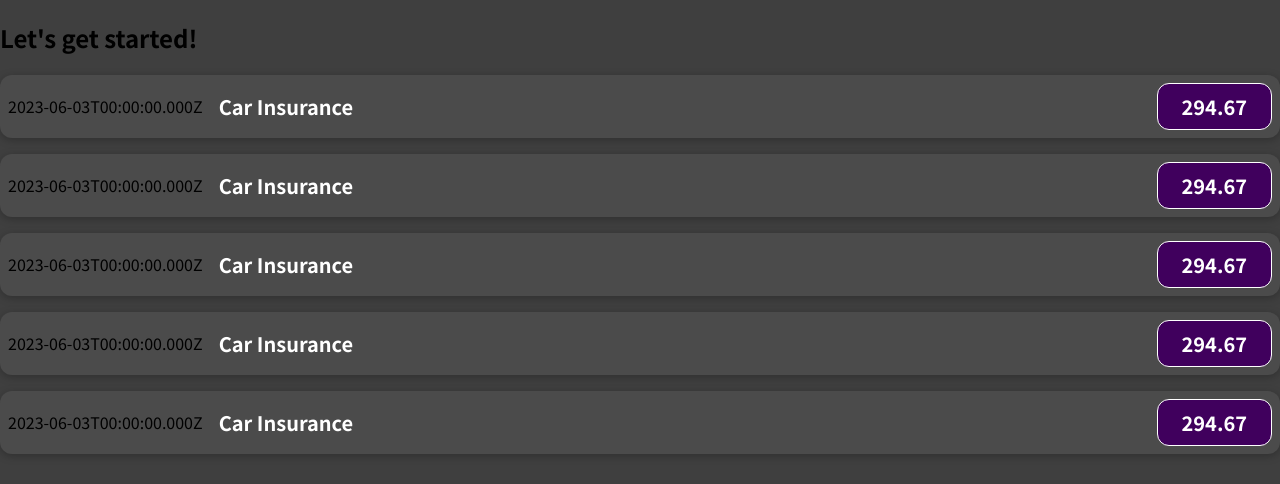
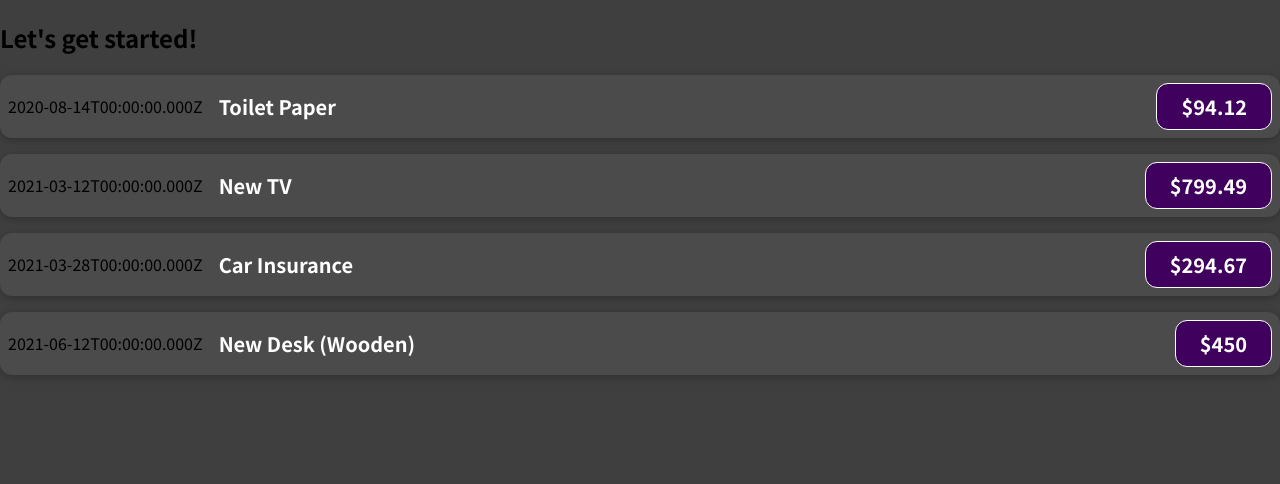
Before and after one commit to r4vaa/Web-dev-course, a JavaScript app in the folder React.js/01-starting-setup/: page / in a window 1280 px wide. Shown: the top 484 px of the page. Built offline with nearby package versions, Linux system fonts and the light colour scheme.

Commit message:
passing object data using props

```diff
--- a/React.js/01-starting-setup/src/App.js
+++ b/React.js/01-starting-setup/src/App.js
@@ -1,14 +1,29 @@
 import ExpenseItem from "./components/ExpenseItem";
 
 function App() {
+const expenses = [
+     {
+        id: 'e1', title: 'Toilet Paper',amount: 94.12, date: new Date(2020, 7, 14)
+      },
+      {
+        id: 'e2', title: 'New TV', amount: 799.49, date: new Date(2021, 2, 12)
+      },
+      {
+        id: 'e3', title: 'Car Insurance',amount: 294.67, date: new Date(2021, 2, 28)
+      },
+      {
+        id: 'e4', title: 'New Desk (Wooden)',amount: 450, date: new Date(2021, 5, 12)
+      },
+]
+
   return (
     <div>
       <h2>Let's get started!</h2>
-      <ExpenseItem />
-      <ExpenseItem />
-      <ExpenseItem />
-      <ExpenseItem />
-      <ExpenseItem />
+      <ExpenseItem title={expenses[0].title} amount={expenses[0].amount} date ={expenses[0].date}/>
+      <ExpenseItem title={expenses[1].title} amount={expenses[1].amount} date ={expenses[1].date}/>
+      <ExpenseItem title={expenses[2].title} amount={expenses[2].amount} date ={expenses[2].date}/>
+      <ExpenseItem title={expenses[3].title} amount={expenses[3].amount} date ={expenses[3].date}/>
+
     </div>
   );
 }
--- a/React.js/01-starting-setup/src/components/ExpenseItem.js
+++ b/React.js/01-starting-setup/src/components/ExpenseItem.js
@@ -1,16 +1,14 @@
 import './ExpenseItem.css' ;
 
-function ExpenseItem () {
-    const expenseDate = new Date(2023, 5, 3);
-    const expenseTitle = 'Car Insurance';
-    const expenseAmout = 294.67;
+function ExpenseItem (props) {
+
     return(
         <div className='expense-item'>
-            <div>{expenseDate.toISOString()}</div>
-            <div className='expense-item__description'>
-                <h2> {expenseTitle} </h2>
-                <div className='expense-item__price'>{expenseAmout}</div>
-            </div>
+            <div>{props.date.toISOString()}</div>
+                <div className='expense-item__description'>
+                    <h2> {props.title} </h2>
+                    <div className='expense-item__price'>${props.amount}</div>
+                </div>
         </div>
     )
 }
```
